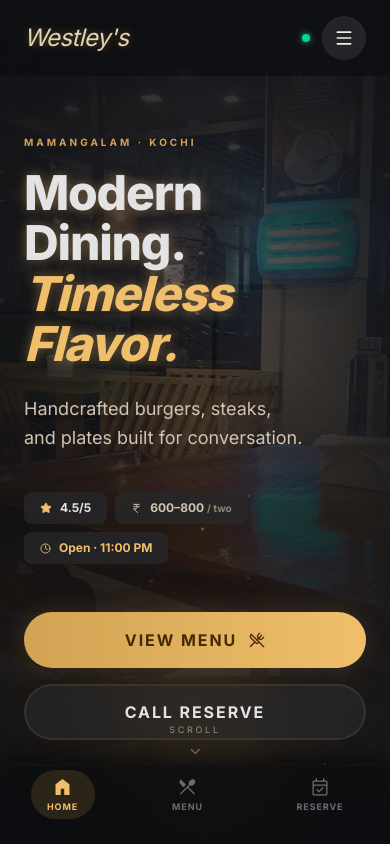
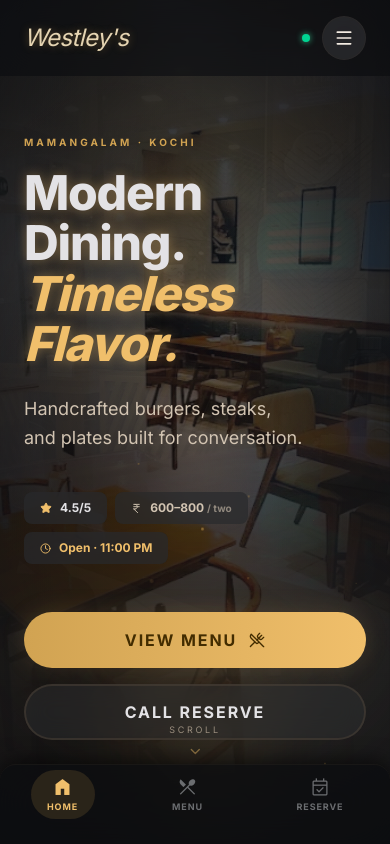
Before and after one commit to anvinbiju1-lab/Westleys-Resto-Cafe, a Next.js app: page / in a window 390 px wide. Shown: the top 844 px of the page. Built offline with nearby package versions, Linux system fonts and the light colour scheme; a web font is replaced by a local one.

Commit message:
Set hero_phone.jpeg as first slideshow image and finalized brand color hardening

```diff
--- a/src/components/HeroBackground.client.tsx
+++ b/src/components/HeroBackground.client.tsx
@@ -8,6 +8,7 @@ import Image from "next/image";
 gsap.registerPlugin(ScrollTrigger);
 
 const AMBIANCE_IMAGES = [
+  "/hero_phone.jpeg",
   "/ambiance/a1.webp",
   "/ambiance/a2.webp",
   "/ambiance/a3.webp",
```
